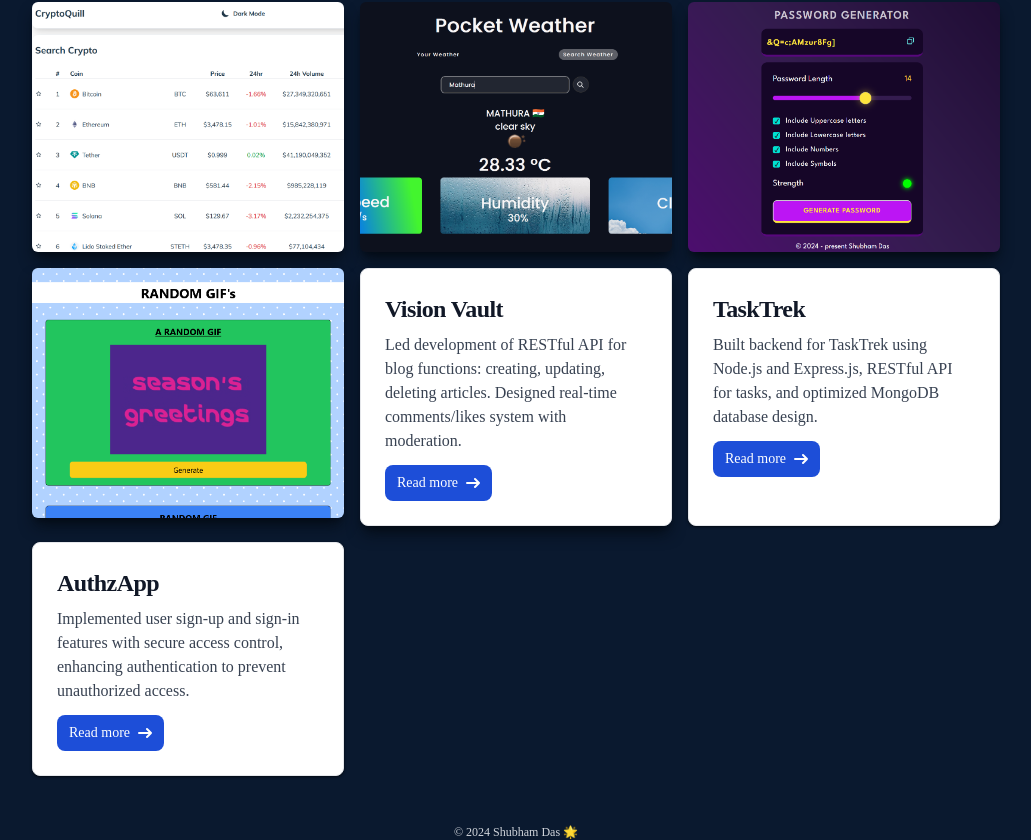
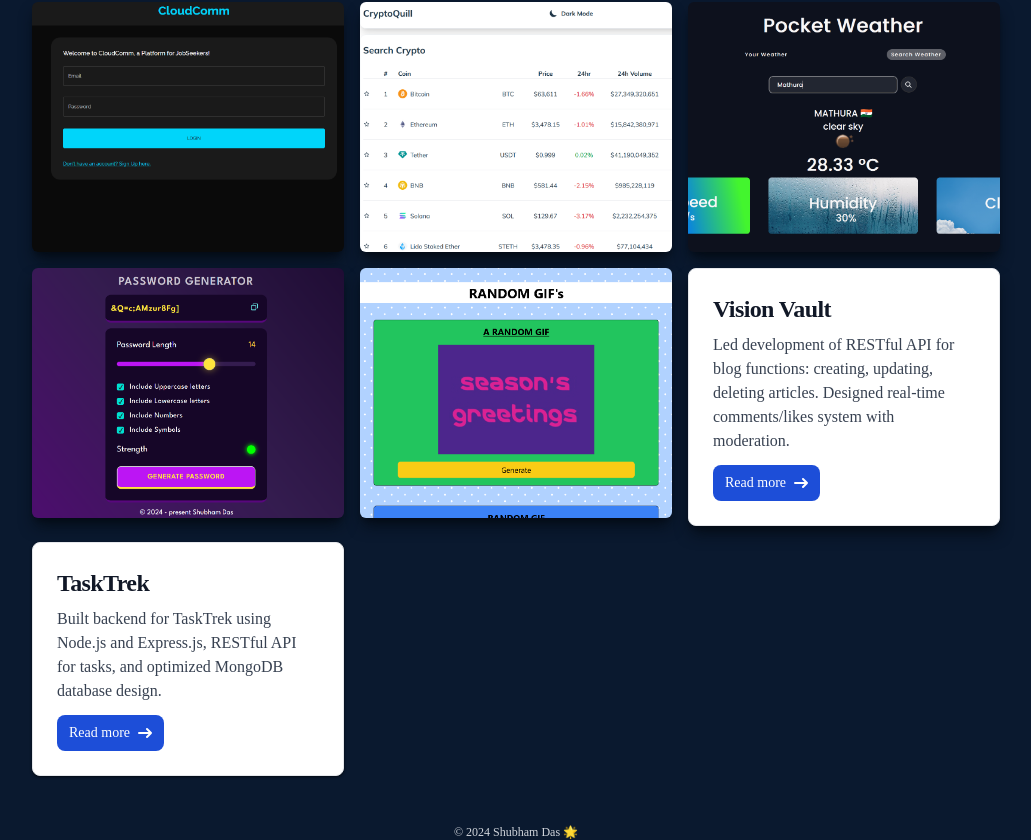
Before and after one commit to Shubhamsd9800/Personal-New-Portfolio, a React (Create React App) app: page / in a window 1280 px wide. Shown: the part 2518-3358 px from the top of the page, without its empty margins (124-1155 px from the left). Built offline with nearby package versions, Linux system fonts and the light colour scheme.

Commit message:
sep update

```diff
--- a/src/components/Home.jsx
+++ b/src/components/Home.jsx
@@ -29,9 +29,9 @@
 
     </div>
 
-
+    {/* //Resume Update part */}
     <div className='md:hidden mx-auto relative top-[-120px] -right-24'>
-        <a href="https://drive.google.com/file/d/1zcV9p1vjF3MHS7NHWtlyTfzvl29UG6so/view?usp=sharing">
+        <a href="https://drive.google.com/file/d/1wyfPKe71u57deOJ2c1KA_EpF0W04hSjq/view?usp=sharing">
         <button type="button" class="relative inline-flex items-center p-2 text-sm font-medium text-center text-white bg-blue-700 rounded-md hover:bg-blue-800 focus:ring-4 focus:outline-none focus:ring-blue-300 dark:bg-blue-600 dark:hover:bg-blue-700 dark:focus:ring-blue-800">
         <FaRegAddressBook className=' text-2xl animate-pulse'/>
         </button>
--- a/src/components/Navbar.jsx
+++ b/src/components/Navbar.jsx
@@ -160,9 +160,9 @@
             <RiTwitterXLine size={25}/>
                 </a>
             </li>
-
+           {/* Resume update */}
             <li className='animate-bounce'>
-            <a href="https://drive.google.com/file/d/1zcV9p1vjF3MHS7NHWtlyTfzvl29UG6so/view?usp=sharing">
+            <a href="https://drive.google.com/file/d/1wyfPKe71u57deOJ2c1KA_EpF0W04hSjq/view?usp=sharing">
              <GrResume className='text-[#344955]' size={25}/>
                 </a>
             </li>
@@ -200,9 +200,10 @@
                Twitter<BsTwitterX size={30}/>
             </a>
         </li>
+        {/* Resume Update */}
         <li className='w-[160px] h-[60px] flex 0px 5px 15px; rounded-md justify-between items-center ml-[-100px] hover:bg-[#2a9387] hover:ml-[-10px] duration-300 bg-[#3da095] hover:shadow-custom-hover'>
             <a className='flex justify-between items-center w-full text-gray-300'
-             href="https://drive.google.com/file/d/1zcV9p1vjF3MHS7NHWtlyTfzvl29UG6so/view?usp=sharing">
+             href="https://drive.google.com/file/d/1wyfPKe71u57deOJ2c1KA_EpF0W04hSjq/view?usp=sharing">
                 Resume<BsFillPersonLinesFill size={30}/>
             </a>
         </li>
--- a/src/components/Work.jsx
+++ b/src/components/Work.jsx
@@ -8,6 +8,7 @@
 import meme from '../assets/meme.png'
 import codeye from '../assets/codeye.png'
 import cryptoapp from '../assets/cryptoapp.png'
+import cloudcomm from '../assets/cloudcomm.png'
 const Work = () => {
   return (
     <div name='work' className=' w-full bg-[#0a192f] md:h-full text-gray-300 '>
@@ -18,6 +19,29 @@
             {/* container */}
 
             <div className=' grid sm:grid-cols-2 md:grid-cols-3 gap-4'>
+
+            {/* grid item */}
+            <div style={{backgroundImage: `url(${cloudcomm})`, backgroundSize:'cover'}}
+                data-aos="fade-up" data-aos-anchor-placement="center-bottom" data-aos-duration="1000"
+                 className=' shadow-lg shadow-[#040c16] group container rounded-md flex justify-center items-center mx-auto content-div'>
+
+                    {/* hover */}
+                    <div className="opacity-0 group-hover:opacity-100 transition duration-300 transform translate-y-10 group-hover:translate-y-0">
+                        <span className="text-2xl font-bold text-white tracking-wider">
+                            CloudComm
+                        </span>
+                        <div className="pt-8 text-center flex justify-center items-center">
+                            <a href="https://cloud-comm.vercel.app/">
+                                <button className="text-center rounded-lg px-8 py-3 m-2 bg-white text-gray-700 font-bold text-lg">
+                                    Live
+                                </button>
+                            </a>
+                            <a href="https://github.com/Shubhamsd9800/CloudComm" className="flex items-center justify-center">
+                                <FaGithub className="text-[50px] text-white ml-4" />
+                            </a>
+                        </div>
+                    </div>
+                </div>
 
              {/* grid item */}
              <div style={{backgroundImage: `url(${cryptoapp})`, backgroundSize:'cover'}}
@@ -150,21 +174,6 @@
 
 
 
-                {/* grid item */}
-                <div class="shadow-[#040c16]  p-6 bg-white border border-gray-200 rounded-lg shadow dark:bg-gray-800 dark:border-gray-700"
-                data-aos="fade-up" data-aos-anchor-placement="center-bottom" data-aos-duration="1000">
-                    <a href="#">
-                        <h5 class="mb-2 text-2xl font-bold tracking-tight text-gray-900 dark:text-white">AuthzApp</h5>
-                    </a>
-                    <p class="mb-3 font-normal text-gray-700 dark:text-gray-400">Implemented user sign-up and sign-in features with secure access control, enhancing authentication to prevent unauthorized access.</p>
-                    <a href="https://github.com/Shubhamsd9800/AuthApp" class="inline-flex items-center px-3 py-2 text-sm font-medium text-center text-white bg-blue-700 rounded-lg hover:bg-blue-800 focus:ring-4 focus:outline-none focus:ring-blue-300 dark:bg-blue-600 dark:hover:bg-blue-700 dark:focus:ring-blue-800">
-                        Read more
-                        <svg class="rtl:rotate-180 w-3.5 h-3.5 ms-2" aria-hidden="true" xmlns="http://www.w3.org/2000/svg" fill="none" viewBox="0 0 14 10">
-                            <path stroke="currentColor" stroke-linecap="round" stroke-linejoin="round" stroke-width="2" d="M1 5h12m0 0L9 1m4 4L9 9"/>
-                        </svg>
-                    </a>
-                </div>
-
 
 
             </div>
```
Also changed, not shown: src/assets/cloudcomm.png (added).
